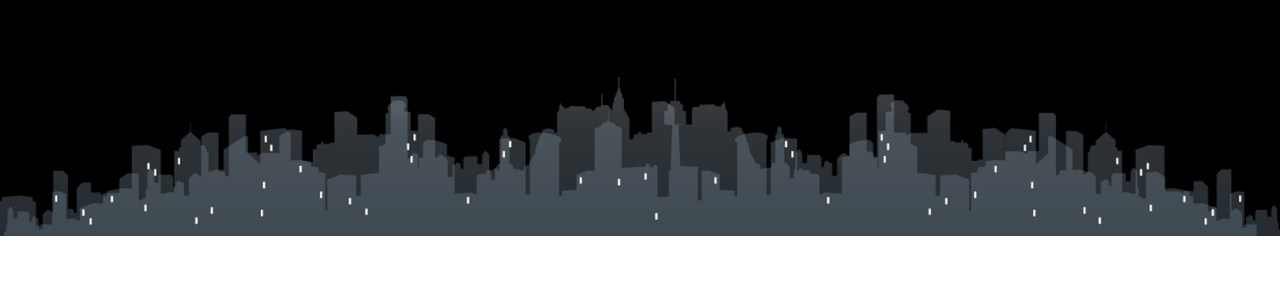
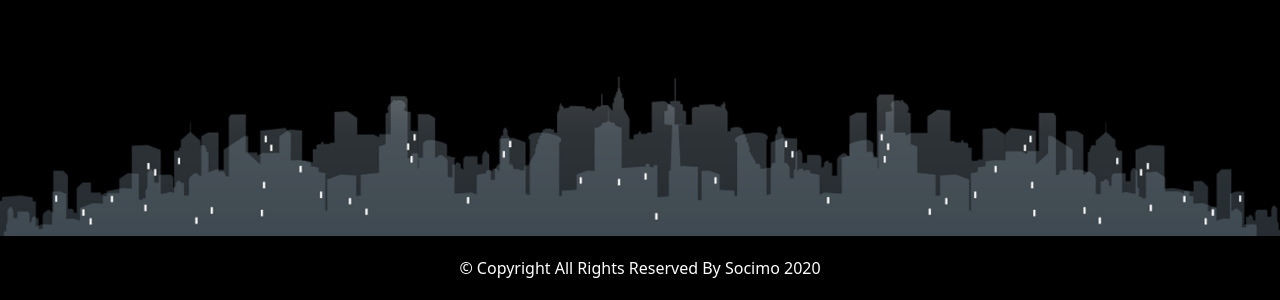
Before and after one commit to s4bbi/duhook, a React (Vite) app: page / in a window 1280 px wide. Shown: the part 806-1106 px from the top of the page. Before the commit the page ends 1042 px from the top, so only its background shows below. Built offline with nearby package versions, Linux system fonts and the light colour scheme.

Commit message:
footer-done

```diff
--- a/src/components/Footer.jsx
+++ b/src/components/Footer.jsx
@@ -3,6 +3,8 @@ const Footer = () => {
   return (
     <div>
       <img src={Footer_img} className="w-full bg-black"></img>
+      <h1 className="h-16 text-white bg-black flex items-center justify-center">© Copyright All Rights Reserved By Socimo 2020</h1>
+
     </div>
   )
 }
```
